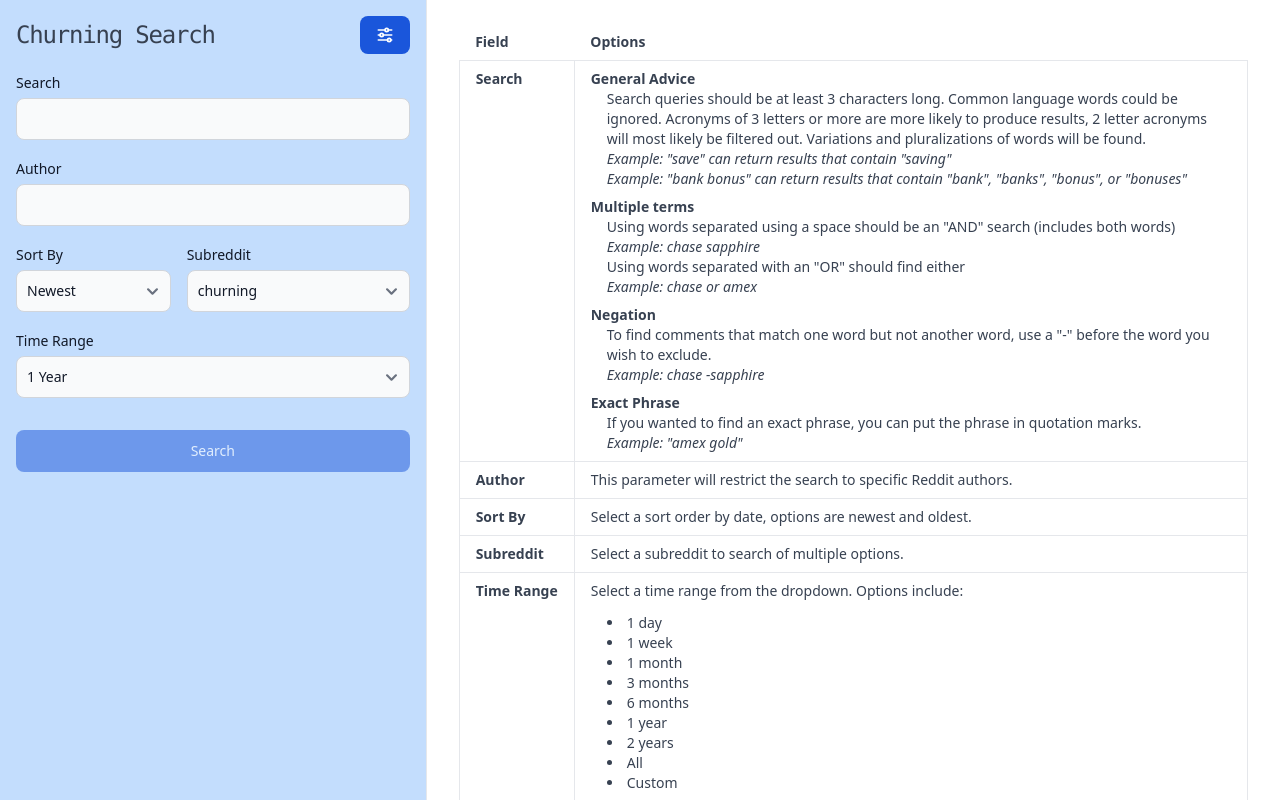
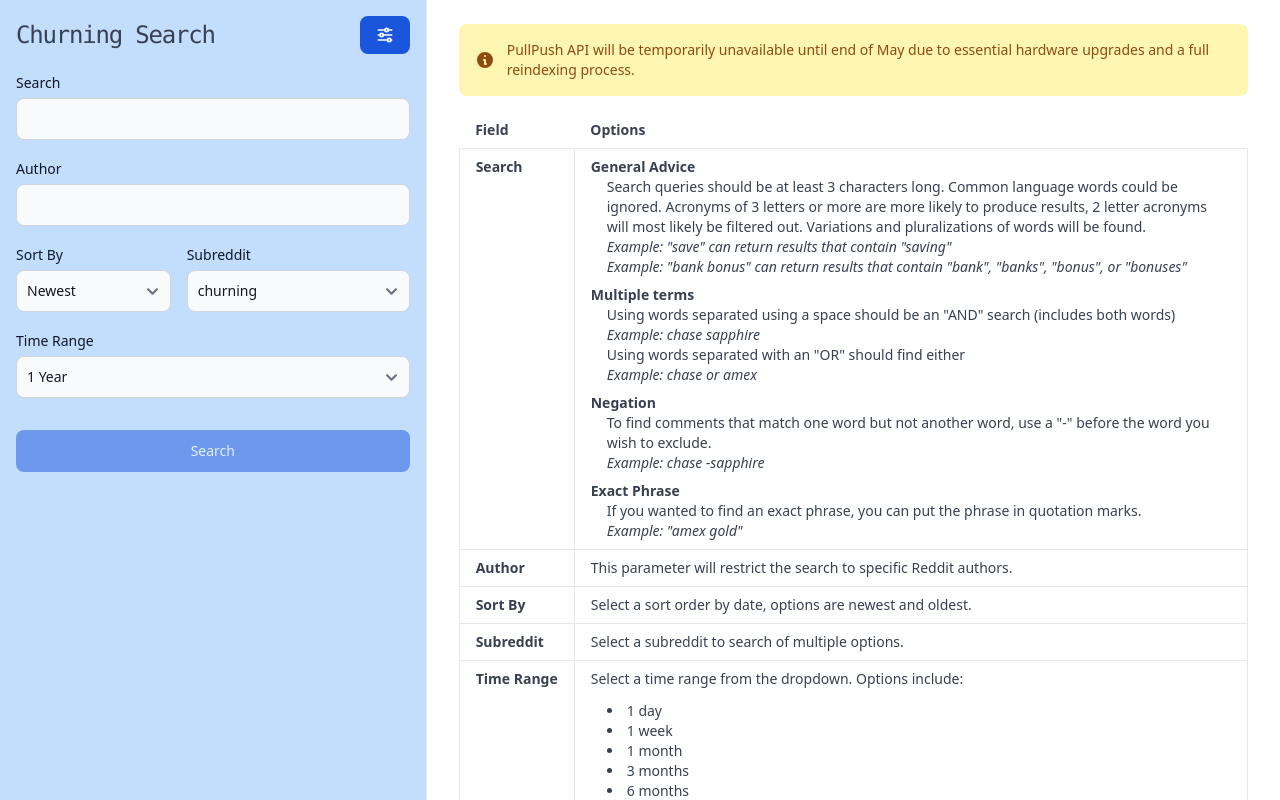
Before and after one commit to garettg/churning.io, a Next.js app: page / in a window 1280 px wide. Built offline with nearby package versions, Linux system fonts and the light colour scheme; what @rvxlab/tailwind-plugin-ios-full-height would draw is missing.

Commit message:
Added announcement for api down.

```diff
--- a/app.config.js
+++ b/app.config.js
@@ -22,8 +22,8 @@ export const Config = {
     enableCustomEvents: true, // enable the usage of custom event to Woopra
     disableSearch: false, // turns off the UI in downtimes
     announce: {
-        enable: false,
+        enable: true,
         color: "warning", // info, failure, warning, success
-        message: "Because of scheduled API maintenance, search will be unavailable until July 28."
+        message: "PullPush API will be temporarily unavailable until end of May due to essential hardware upgrades and a full reindexing process."
     }
 }
```
